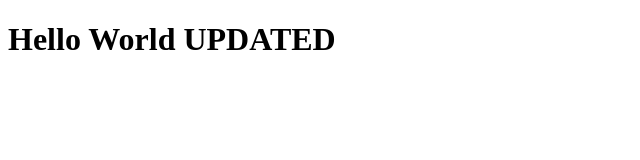
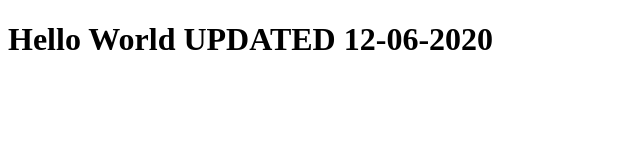
Before and after one commit to faiz339/Bootcamp2020Sample, a plain HTML site: page index.html in a window 1280 px wide. Shown: the whole page, without its empty margins (0-640 px from the left). Drawn offline with Linux system fonts and the light colour scheme.

Commit message:
Update index.html

```diff
--- a/index.html
+++ b/index.html
@@ -6,6 +6,6 @@
     <title>Document</title>
 </head>
 <body>
-    <h1>Hello World UPDATED </h1>
+    <h1>Hello World UPDATED 12-06-2020</h1>
 </body>
 </html>
```
